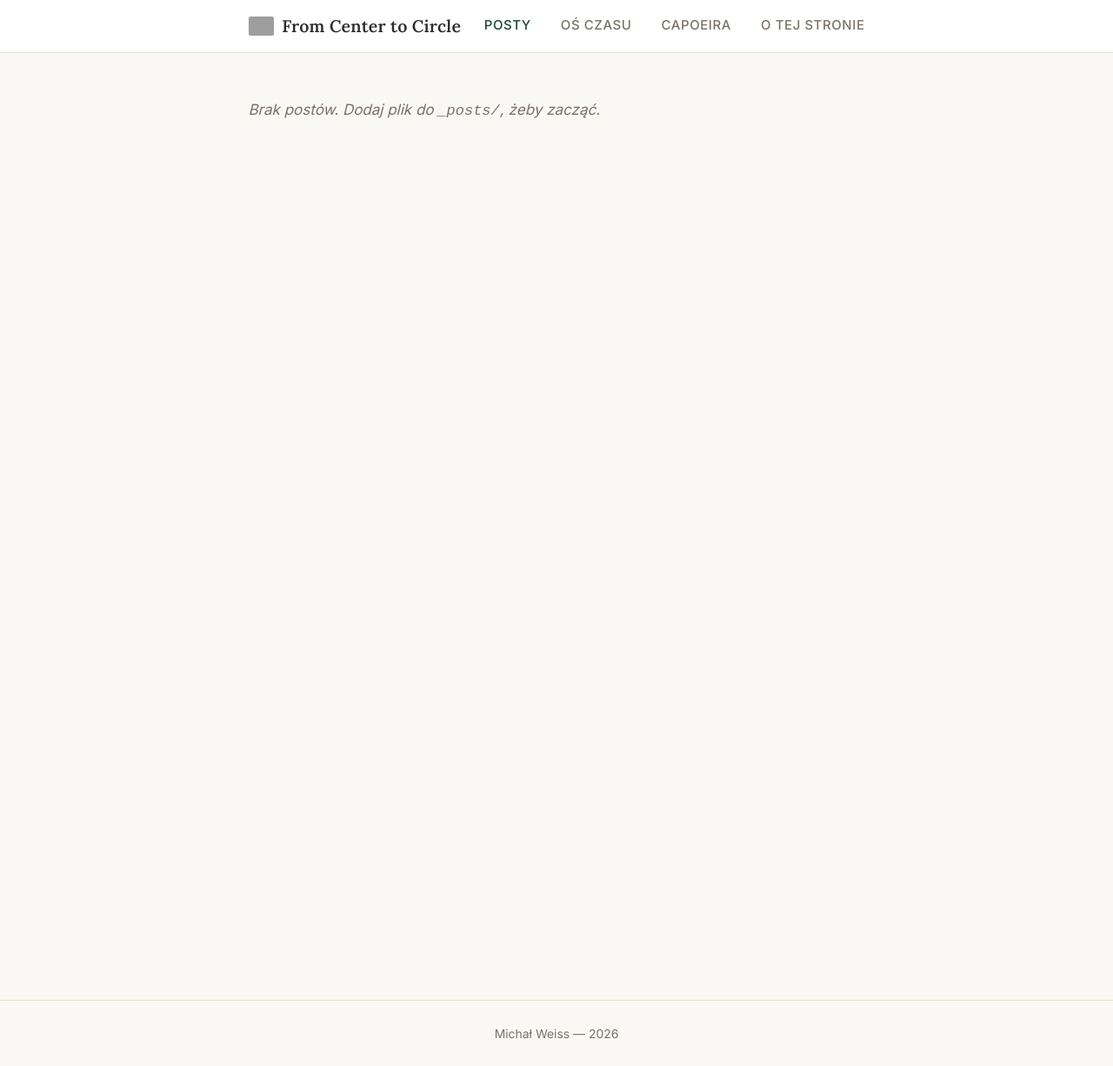
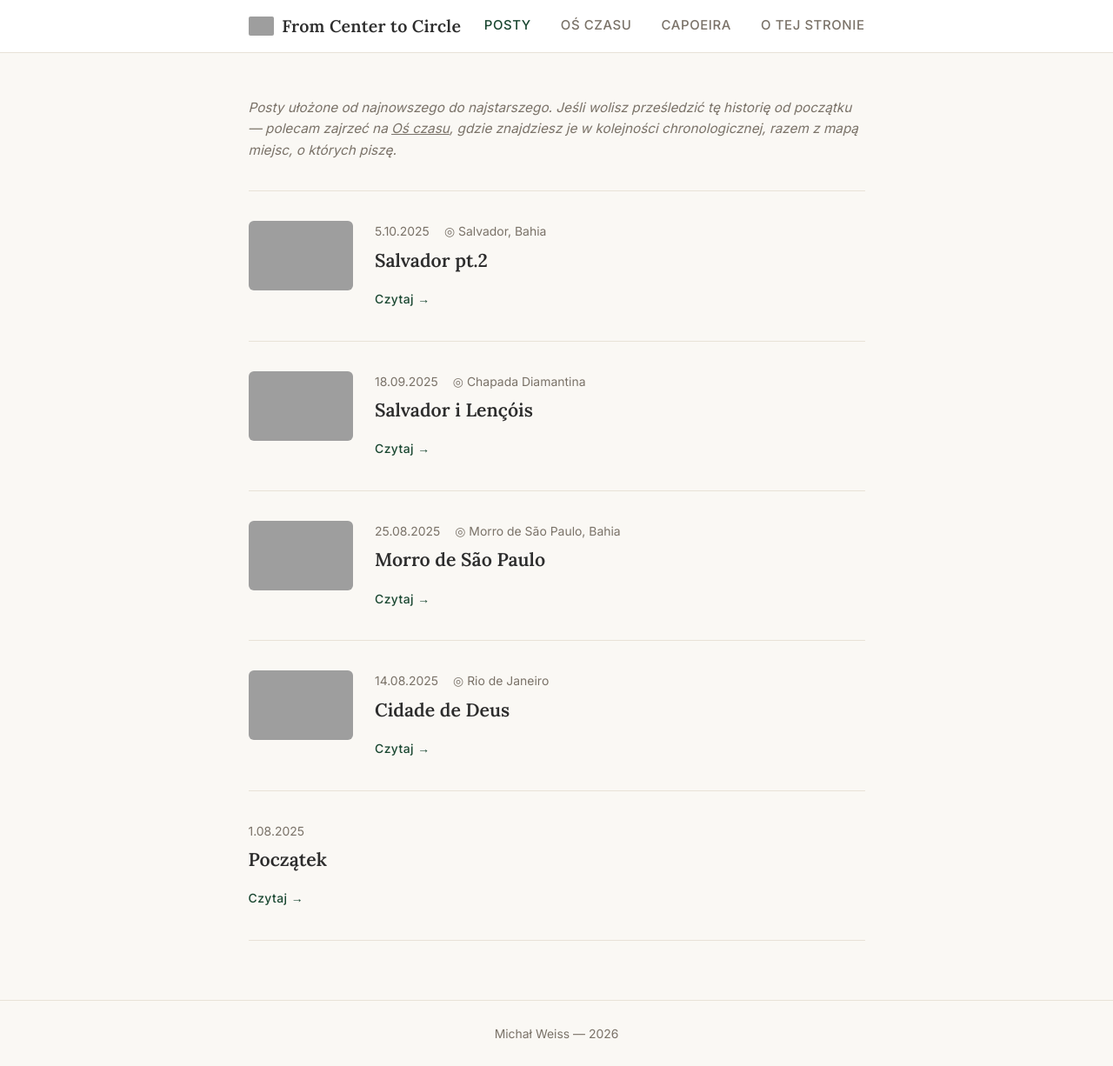
Before and after one commit to mikub97/mikub97.github.io, a Jekyll site: the page built from index.html, in a window 1280 px wide and 1226 px high. Shown: the whole window at 87% size. Built offline with Jekyll 4.4.1, drawn with Linux system fonts in a browser that asks for light colours; grey boxes are pictures that could not be loaded.

Commit message:
Client-side decryption — zero CI secrets, posts served as encrypted assets
- assets/enc/*.enc: encrypted post files served as static Jekyll assets
- _data/posts.yml: public metadata (title, date, location) for index + map
- post.html: reader page — fetches .enc, WebCrypto decrypts in browser
- index.html + timeline.html: use site.data.posts instead of site.posts
- CI workflow: plain jekyll build only, no POSTS_PASSWORD secret needed
- crypt.py: encrypt _posts/*.md → assets/enc/*.enc, decrypt for local editing

```diff
--- /dev/null
+++ b/_data/posts.yml
@@ -0,0 +1,43 @@
+- slug: 2025-08-01-poczatek
+  title: "Początek"
+  date: 2025-08-01
+
+- slug: 2025-08-14-rio-de-janeiro
+  title: "Cidade de Deus"
+  date: 2025-08-14
+  location: "Rio de Janeiro"
+  lat: -22.9068
+  lng: -43.1729
+  cover_image: /assets/images/rio/20250821_143350.jpg
+
+- slug: 2025-08-25-morro-de-sao-paulo
+  title: "Morro de São Paulo"
+  date: 2025-08-25
+  location: "Morro de São Paulo, Bahia"
+  lat: -13.3814
+  lng: -38.9138
+  cover_image: /assets/images/morro/20250904_205728.jpg
+
+- slug: 2025-09-18-chapada-diamantina
+  title: "Salvador i Lençóis"
+  date: 2025-09-18
+  location: "Chapada Diamantina"
+  lat: -12.5583
+  lng: -41.3906
+  cover_image: /assets/images/bahia/20250927_082346.jpg
+
+- slug: 2025-10-05-salvador
+  title: "Salvador pt.2"
+  date: 2025-10-05
+  location: "Salvador, Bahia"
+  lat: -12.9714
+  lng: -38.5014
+  cover_image: /assets/images/bahia/20251007_220739.jpg
+
+- slug: 2026-06-07-from-center-to-circle
+  title: "From Center to Circle"
+  date: 2026-06-07
+  location: "Warszawa"
+  lat: 52.2297
+  lng: 21.0122
+  hidden: true
--- a/index.html
+++ b/index.html
@@ -4,15 +4,16 @@ title: Posty
 ---
 <div class="container">
 
-{% if site.posts.size == 0 %}
-  <p style="color: var(--muted); font-style: italic;">Brak postów. Dodaj plik do <code>_posts/</code>, żeby zacząć.</p>
-  {% else %}
+{% assign visible_posts = site.data.posts | where_exp: "p", "p.hidden != true" | reverse %}
+
+{% if visible_posts.size == 0 %}
+  <p style="color: var(--muted); font-style: italic;">Brak postów.</p>
+{% else %}
 
   <p class="posts-note">Posty ułożone od najnowszego do najstarszego. Jeśli wolisz prześledzić tę historię od początku — polecam zajrzeć na <a href="{{ '/timeline' | relative_url }}">Oś czasu</a>, gdzie znajdziesz je w kolejności chronologicznej, razem z mapą miejsc, o których piszę.</p>
 
   <ul class="post-list">
-    {% for post in site.posts %}
-    {% if post.hidden %}{% continue %}{% endif %}
+    {% for post in visible_posts %}
     <li class="post-card">
       <div class="post-card-inner">
         {% if post.cover_image %}
@@ -20,19 +21,16 @@ title: Posty
         {% endif %}
         <div class="post-card-body">
           <div class="card-meta">
-            <time datetime="{{ post.date | date_to_xmlschema }}">{{ post.date | date: "%-d.%m.%Y" }}</time>
+            <time>{{ post.date | date: "%-d.%m.%Y" }}</time>
             {% if post.location %}<span class="card-location">{{ post.location }}</span>{% endif %}
           </div>
-          <h2><a href="{{ post.url | relative_url }}">{{ post.title }}</a></h2>
-          {% if post.excerpt %}
-          <p class="excerpt">{{ post.excerpt | strip_html | truncate: 180 }}</p>
-          {% endif %}
-          <a class="read-more" href="{{ post.url | relative_url }}">Czytaj &rarr;</a>
+          <h2><a href="{{ '/post/' | relative_url }}?s={{ post.slug }}">{{ post.title }}</a></h2>
+          <a class="read-more" href="{{ '/post/' | relative_url }}?s={{ post.slug }}">Czytaj &rarr;</a>
         </div>
       </div>
     </li>
     {% endfor %}
   </ul>
-  {% endif %}
+{% endif %}
 
 </div>
```
Also changed, not shown: post.html (added, +191 -0 lines), scripts/crypt.py (+32 -24 lines), timeline.html (+11 -36 lines), .github/workflows/static.yml, 13 other files.
